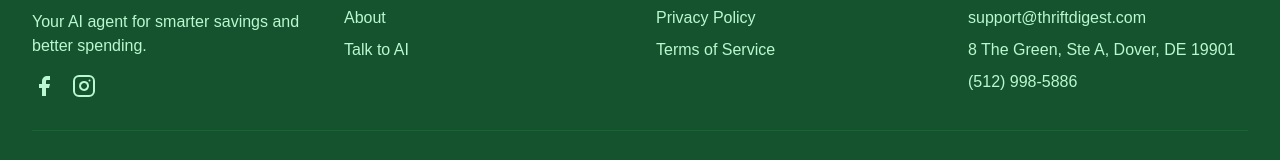
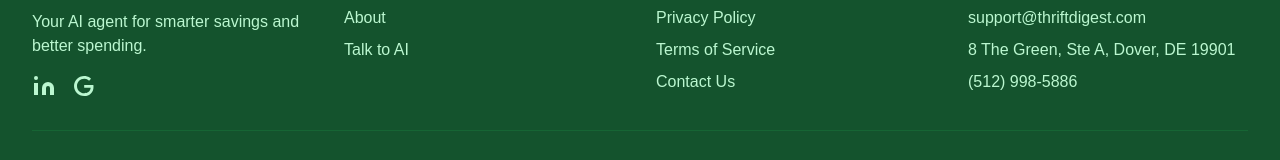
Before and after one commit to Textingman/push-thriftdigest, a Next.js app: page / in a window 1280 px wide. Shown: the part 3790-3950 px from the top of the page. Built offline with nearby package versions, Linux system fonts and the light colour scheme.

Commit message:
Replace Facebook/Instagram with LinkedIn/Google social icons in footer

```diff
--- a/app/components/Footer.tsx
+++ b/app/components/Footer.tsx
@@ -12,28 +12,30 @@
             </p>
             {/* Social Icons */}
             <div className="flex items-center gap-4 mt-4">
+              {/* LinkedIn */}
               <a
-                href="https://facebook.com"
+                href="https://linkedin.com"
                 target="_blank"
                 rel="noopener noreferrer"
-                aria-label="Facebook"
+                aria-label="LinkedIn"
                 className="hover:opacity-80 transition-opacity"
               >
                 <svg xmlns="http://www.w3.org/2000/svg" width="24" height="24" viewBox="0 0 24 24" fill="#BBF7D0">
-                  <path d="M18 2h-3a5 5 0 0 0-5 5v3H7v4h3v8h4v-8h3l1-4h-4V7a1 1 0 0 1 1-1h3z" />
+                  <path d="M16 8a6 6 0 0 1 6 6v7h-4v-7a2 2 0 0 0-2-2 2 2 0 0 0-2 2v7h-4v-7a6 6 0 0 1 6-6z" />
+                  <rect x="2" y="9" width="4" height="12" />
+                  <circle cx="4" cy="4" r="2" />
                 </svg>
               </a>
+              {/* Google */}
               <a
-                href="https://instagram.com"
+                href="https://google.com"
                 target="_blank"
                 rel="noopener noreferrer"
-                aria-label="Instagram"
+                aria-label="Google"
                 className="hover:opacity-80 transition-opacity"
               >
-                <svg xmlns="http://www.w3.org/2000/svg" width="24" height="24" viewBox="0 0 24 24" fill="none" stroke="#BBF7D0" strokeWidth="2" strokeLinecap="round" strokeLinejoin="round">
-                  <rect x="2" y="2" width="20" height="20" rx="5" ry="5" />
-                  <path d="M16 11.37A4 4 0 1 1 12.63 8 4 4 0 0 1 16 11.37z" />
-                  <line x1="17.5" y1="6.5" x2="17.51" y2="6.5" />
+                <svg xmlns="http://www.w3.org/2000/svg" width="24" height="24" viewBox="0 0 24 24" fill="#BBF7D0">
+                  <path d="M21.35 11.1H12.18V13.83H18.69C18.36 17.64 15.19 19.27 12.19 19.27C8.36 19.27 5 16.25 5 12C5 7.9 8.2 4.73 12.2 4.73C15.29 4.73 17.1 6.7 17.1 6.7L19 4.72C19 4.72 16.56 2 12.1 2C6.42 2 2.03 6.8 2.03 12C2.03 17.05 6.16 22 12.25 22C17.6 22 21.5 18.33 21.5 12.91C21.5 11.76 21.35 11.1 21.35 11.1Z" />
                 </svg>
               </a>
             </div>
@@ -66,6 +68,11 @@
                   Terms of Service
                 </Link>
               </li>
+              <li>
+                <Link href="/contact" style={{ color: '#BBF7D0' }} className="hover:text-white">
+                  Contact Us
+                </Link>
+              </li>
             </ul>
           </div>
           <div>
```
